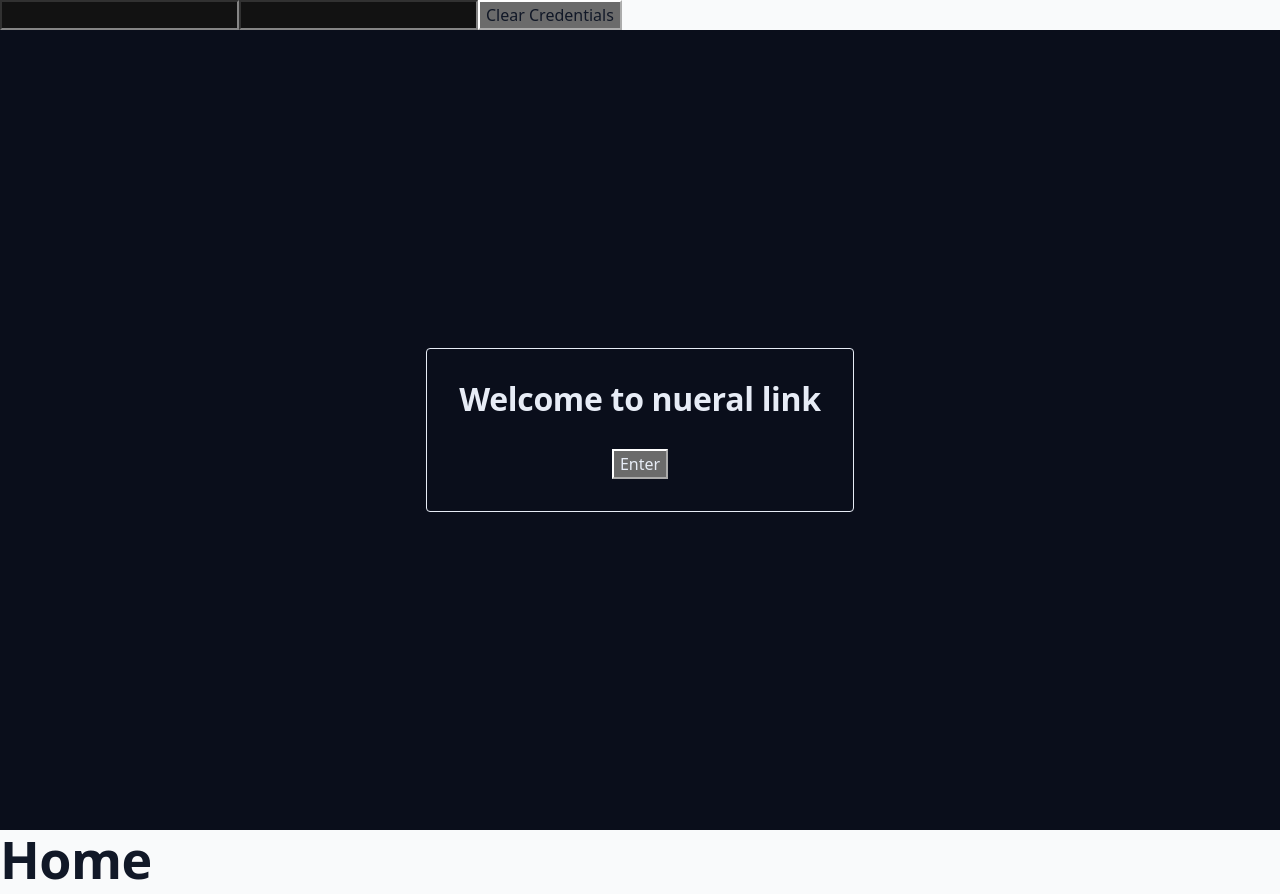
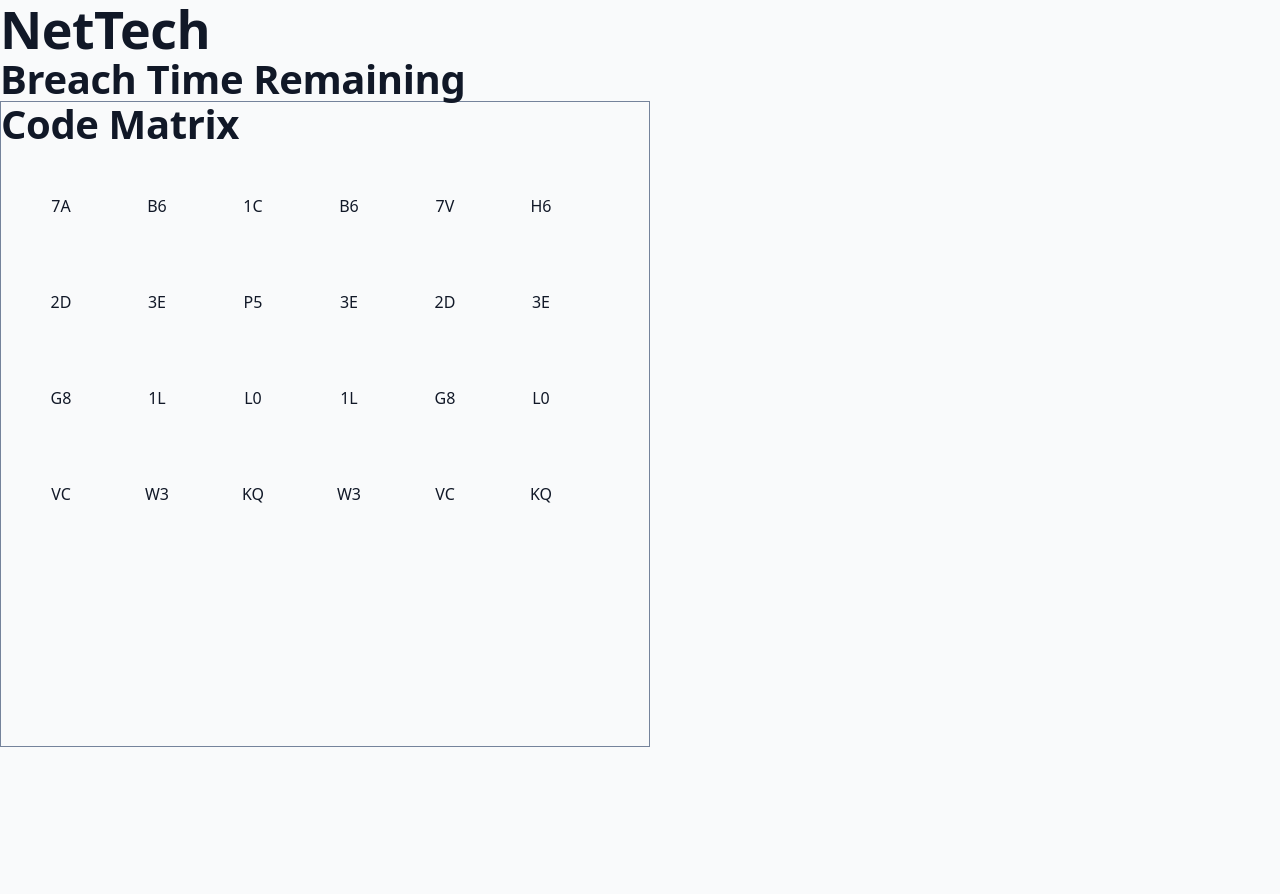
Before and after one commit to marty-marr/nueral-link, a React (Vite) app: page / in a window 1280 px wide. After the commit the page ends 800 px from the top, so only its background shows below. Built offline with nearby package versions, Linux system fonts and the light colour scheme.

Commit message:
started the hack screen page. added a code matrix. header. and breach time place holder.

```diff
--- a/src/App.tsx
+++ b/src/App.tsx
@@ -1,8 +1,7 @@
 
 import './App.css'
-import WelcomeScreen from "./components/WelcomeScreen.tsx";
-import Home from "./pages/Home.tsx";
-import LoginForm from "./components/LoginForm.tsx";
+import HackScreen from "./components/HackScreen.tsx";
+
 
 
 function App() {
@@ -10,10 +9,8 @@ function App() {
 
   return (
     <>
-        <LoginForm/>
-      <WelcomeScreen />
+        <HackScreen />
 
-        <Home />
 
     </>
   )
--- /dev/null
+++ b/src/HackScreenStyle.css
@@ -0,0 +1,244 @@
+/* =============================================================
+   1 · RESET  (lowest priority — easy to override everywhere)
+   ============================================================= */
+@layer reset {
+
+    /* Border-box is the single best ergonomics fix in CSS:
+       padding + border count *inside* the declared width. */
+    *, *::before, *::after {
+        box-sizing: border-box;
+    }
+
+    /* Wipe inherited margins so every gap is a decision, not a default. */
+    * {
+        margin: 0;
+    }
+
+    /* Backgrounds shouldn't tile by default — you override that far
+       more often than you rely on it. */
+    *:where(:not(fieldset, progress, meter)) {
+        background-repeat: no-repeat;
+        background-origin: border-box;
+    }
+
+    html {
+        /* Allow % heights to resolve, and stop mobile Safari/Chrome from
+           silently inflating your type. */
+        block-size: 100%;
+        -webkit-text-size-adjust: none;
+        text-size-adjust: none;
+    }
+
+    /* Smooth scroll + keyword-size animation only when motion is welcome. */
+    @media (prefers-reduced-motion: no-preference) {
+        html {
+            scroll-behavior: smooth;
+            interpolate-size: allow-keywords; /* animate to auto / fit-content */
+        }
+    }
+
+    body {
+        min-height: 100vh;
+        min-height: 100svh;          /* dynamic viewport: respects mobile chrome */
+        line-height: 1.5;            /* WCAG-friendly body rhythm */
+        -webkit-font-smoothing: antialiased;
+        -moz-osx-font-smoothing: grayscale;
+        text-rendering: optimizeLegibility;
+    }
+
+    /* Media behaves like blocks and never overflows its container. */
+    img, picture, video, canvas, svg {
+        display: block;
+        max-width: 100%;
+    }
+
+    /* Broken images degrade gracefully instead of shouting. */
+    img {
+        font-style: italic;
+    }
+
+    /* Form controls inherit your type instead of the browser's. */
+    input, button, textarea, select {
+        font: inherit;
+        color: inherit;
+        letter-spacing: inherit;
+    }
+
+    /* A textarea with no rows shouldn't be a tiny sliver. */
+    textarea:not([rows]) {
+        min-height: 8em;
+    }
+
+    /* Long words / URLs wrap instead of blowing out the layout,
+       and headings/paragraphs wrap intelligently. */
+    p, h1, h2, h3, h4, h5, h6, li, dd, dt, blockquote, figcaption {
+        overflow-wrap: break-word;
+    }
+    p, li, figcaption {
+        text-wrap: pretty;   /* avoids ugly single-word last lines */
+    }
+    h1, h2, h3, h4, h5, h6 {
+        text-wrap: balance;  /* even line lengths on headings */
+        line-height: 1.1;
+    }
+
+    /* Keep list semantics for screen readers — only opt out when
+       you explicitly mark a list as role="list". */
+    ul[role='list'], ol[role='list'] {
+        list-style: none;
+        padding: 0;
+    }
+
+    /* Anchored jumps don't slam content against the top edge. */
+    :target {
+        scroll-margin-block: 5ex;
+    }
+
+    /* React / Next roots get their own stacking context so portals,
+       modals, and z-index stay predictable. */
+    #root, #__next {
+        isolation: isolate;
+    }
+}
+
+/* =============================================================
+   2 · TOKENS  (the locked CyberKit system — single source of truth)
+   ============================================================= */
+@layer tokens {
+    :root {
+        color-scheme: dark;
+
+        /* --- Core palette --- */
+        --ck-magenta:  #FF2E97;   /* primary / action        */
+        --ck-cyan:     #00E0FF;   /* secondary / info        */
+        --ck-canvas:   #0A0E1B;   /* app background          */
+        --ck-panel:    rgba(17, 23, 38, 0.74); /* frosted glass */
+
+        /* --- Ink & structure --- */
+        --ck-ink:      #E7ECF6;   /* primary text            */
+        --ck-muted:    #75839B;   /* labels / secondary text */
+        --ck-line:     rgba(255, 255, 255, 0.08); /* hairlines */
+
+        /* --- Type --- */
+        --ck-font-sans: 'Geist', system-ui, -apple-system, 'Segoe UI', sans-serif;
+        --ck-font-mono: 'JetBrains Mono', ui-monospace, SFMono-Regular, Menlo, monospace;
+
+        /* Fluid-ish type scale (rem-based, 1rem = 16px root) */
+        --ck-text-xs:   0.75rem;
+        --ck-text-sm:   0.875rem;
+        --ck-text-base: 1rem;
+        --ck-text-lg:   1.25rem;
+        --ck-text-xl:   1.75rem;
+        --ck-text-2xl:  2.5rem;
+        --ck-text-3xl:  clamp(2rem, 5vw, 3.25rem);
+
+        /* --- Spacing scale --- */
+        --ck-space-1: 0.25rem;
+        --ck-space-2: 0.5rem;
+        --ck-space-3: 0.75rem;
+        --ck-space-4: 1rem;
+        --ck-space-6: 1.5rem;
+        --ck-space-8: 2rem;
+        --ck-space-12: 3rem;
+
+        /* --- Signature rules, as tokens --- */
+        --ck-radius-panel:  0;      /* panels are square, framed by brackets */
+        --ck-radius-button: 6px;    /* buttons round to 6px                 */
+        --ck-radius-badge:  2px;    /* badges almost-sharp                  */
+        --ck-blur:          3px;    /* frosted-panel backdrop blur          */
+        --ck-bracket:       var(--ck-magenta); /* mandatory corner brackets */
+        --ck-glow-magenta:  0 0 16px rgba(255, 46, 151, 0.5);
+        --ck-glow-cyan:     0 0 14px rgba(0, 224, 255, 0.45);
+        --ck-focus-ring:    var(--ck-cyan);
+    }
+}
+
+/* =============================================================
+   3 · BASE  (branded defaults — this is what makes it feel "you")
+   ============================================================= */
+@layer base {
+
+    body {
+        background-color: var(--ck-canvas);
+        color: var(--ck-ink);
+        font-family: var(--ck-font-sans);
+        font-size: var(--ck-text-base);
+        /* Flat canvas — no grid background, per the CyberKit spec. */
+    }
+
+    h1 { font-size: var(--ck-text-3xl); }
+    h2 { font-size: var(--ck-text-2xl); }
+    h3 { font-size: var(--ck-text-xl); }
+    h1, h2, h3, h4, h5, h6 {
+        font-weight: 600;
+        letter-spacing: -0.01em;
+    }
+
+    /* Technical text is monospace by default — labels, values, code. */
+    code, kbd, samp, pre {
+        font-family: var(--ck-font-mono);
+        font-size: 0.95em;
+    }
+
+    /* Links: magenta at rest, cyan on hover — the two brand accents. */
+    a {
+        color: var(--ck-magenta);
+        text-decoration-thickness: 1px;
+        text-underline-offset: 0.18em;
+        transition: color 120ms ease;
+    }
+    a:hover { color: var(--ck-cyan); }
+
+    strong, b { font-weight: 600; }
+    small { color: var(--ck-muted); font-size: var(--ck-text-sm); }
+
+    hr {
+        border: none;
+        border-top: 1px solid var(--ck-line);
+    }
+
+    /* Selection uses the primary accent — a small personal signature. */
+    ::selection {
+        background: var(--ck-magenta);
+        color: var(--ck-canvas);
+    }
+
+    /* Visible, on-brand keyboard focus (accessibility floor). */
+    :focus-visible {
+        outline: 2px solid var(--ck-focus-ring);
+        outline-offset: 2px;
+    }
+
+    /* Themed scrollbars to finish the look. */
+    * {
+        scrollbar-color: var(--ck-muted) transparent;
+        scrollbar-width: thin;
+    }
+    ::-webkit-scrollbar { width: 10px; height: 10px; }
+    ::-webkit-scrollbar-track { background: transparent; }
+    ::-webkit-scrollbar-thumb {
+        background: rgba(117, 131, 155, 0.5);
+        border-radius: 6px;
+    }
+    ::-webkit-scrollbar-thumb:hover { background: var(--ck-muted); }
+}
+
+.code-window {
+    display: flex;
+    flex-direction: column;
+    border: 1px solid var(--ck-muted);
+    width: 650px;
+}
+
+.code-matrix-numbers {
+    display: grid;
+    grid-template-columns: repeat(6, 1fr);
+    grid-template-rows: repeat(6, 1fr);
+    gap: 0.5rem;
+    place-items: center;
+    width: 600px;
+    height: 600px;
+    padding: 1rem;
+
+
+}
--- /dev/null
+++ b/src/Hooks/codeMatrixNumbers.ts
@@ -0,0 +1,11 @@
+type CodeMatrixNumbers = string[]
+
+
+const codeMatrixNumbers: CodeMatrixNumbers = [
+    '7A', 'B6', '1C', 'B6', '7V', 'H6',
+    '2D', '3E', 'P5', '3E', '2D', '3E',
+    'G8', '1L', 'L0', '1L', 'G8', 'L0',
+    'VC', 'W3', 'KQ', 'W3', 'VC', 'KQ'
+]
+
+export default codeMatrixNumbers
--- /dev/null
+++ b/src/components/GridNumbers.tsx
@@ -0,0 +1,14 @@
+import codeMatrixNumbers from "../Hooks/codeMatrixNumbers.ts";
+
+
+function gridNumbers() {
+    return (
+        <div className="code-matrix-numbers">
+            {codeMatrixNumbers.map((number, index) => (
+                <div key={index}>{number}</div>
+            ))}
+        </div>
+    )
+}
+
+export default gridNumbers;
--- /dev/null
+++ b/src/components/HackScreen.tsx
@@ -0,0 +1,24 @@
+
+import '../HackScreenStyle.css'
+
+import gridNumbers from "./GridNumbers.tsx";
+
+function HackScreen() {
+
+    return (
+        <>
+            <div className="hack-screen">
+                <h1 className='brand-name'>NetTech</h1>
+                <div className='hack-window'>
+                    <h2 className='hack-window-title'>Breach Time Remaining</h2>
+                </div>
+                <div className='code-window'>
+                    <h2 className='code-window-title'>Code Matrix</h2>
+                    {gridNumbers()}
+                </div>
+            </div>
+        </>
+    );
+}
+
+export default HackScreen;
```
